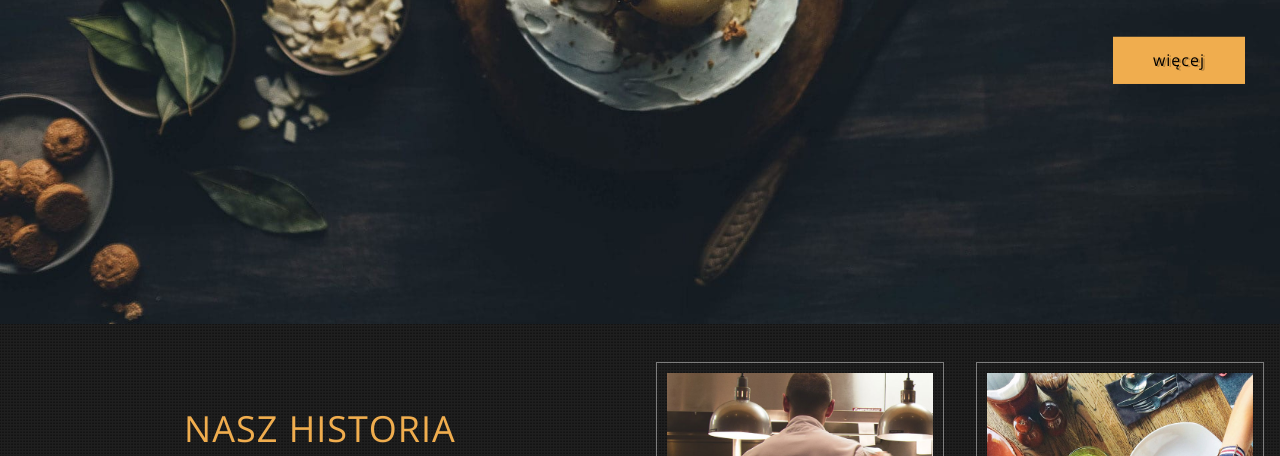
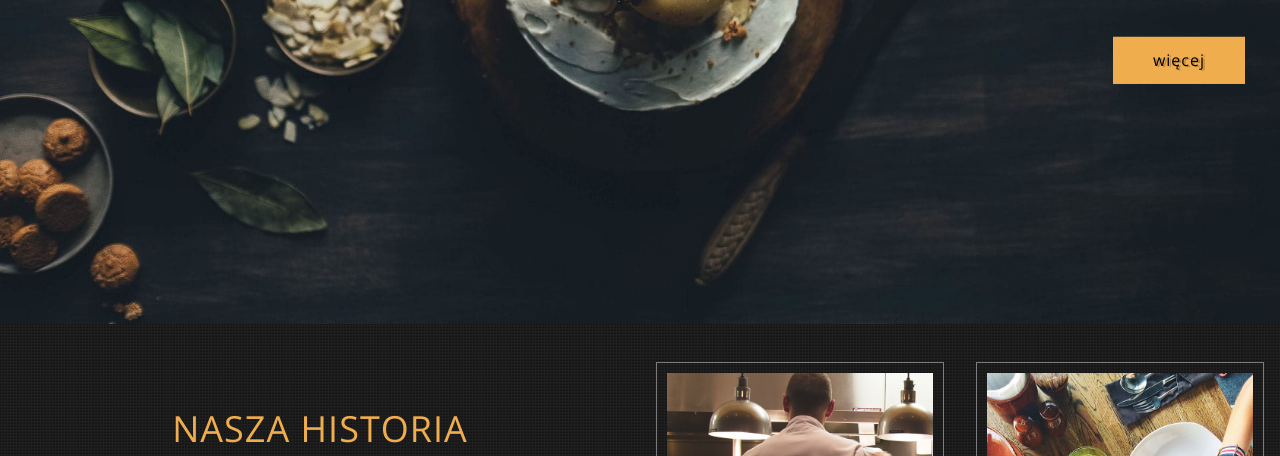
Before and after one commit to qbaw/restauracja-projekt2, a plain HTML site: page home.html in a window 1280 px wide. Shown: the part 476-932 px from the top of the page. Drawn offline with nearby package versions, Linux system fonts and the light colour scheme.

Commit message:
Update home.html

```diff
--- a/home.html
+++ b/home.html
@@ -266,7 +266,7 @@
 </h1>
 
 		<h3 class=" bd-textblock-30 bd-content-element">
-    nasz historia
+    Nasza historia
 </h3>
 
 		<div class=" bd-spacer-15 clearfix"></div>
```
